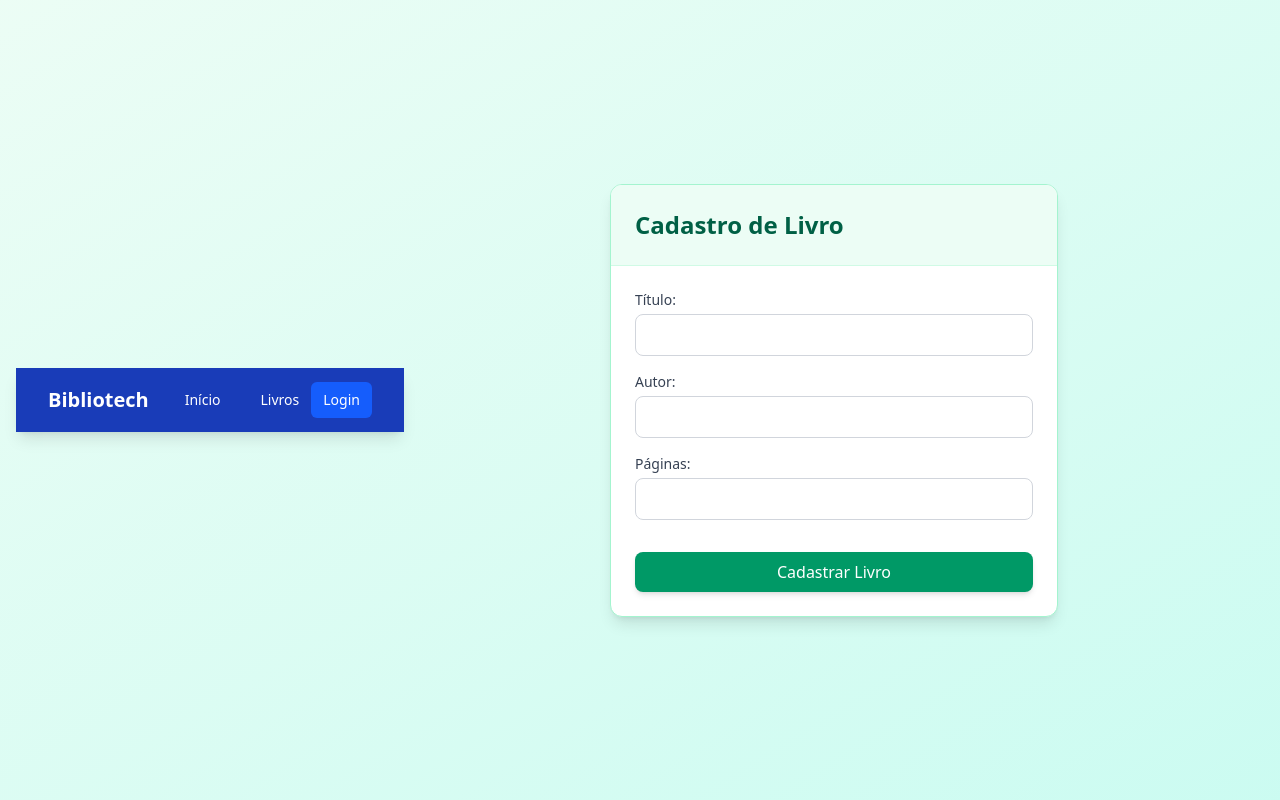
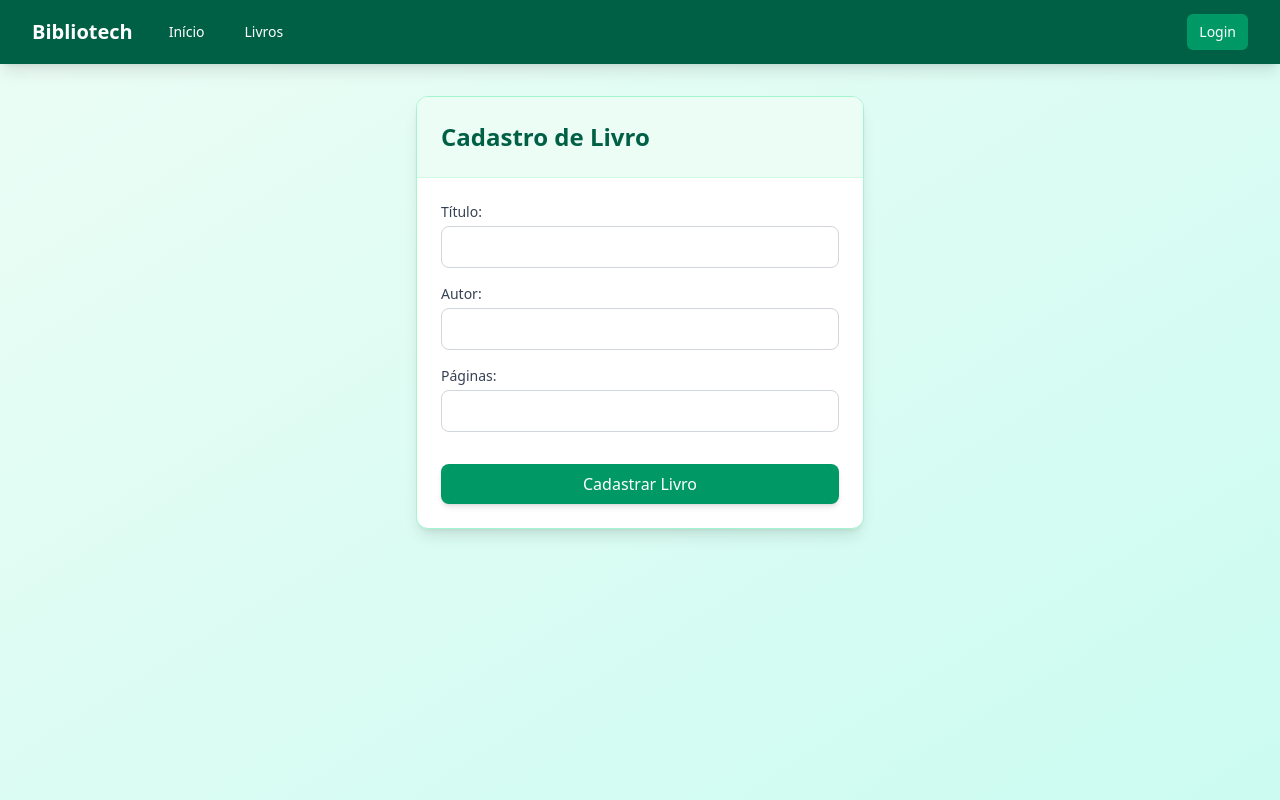
Before and after one commit to Rafael-de-Sa/virtual-library, a PHP site: page /cadastrarlivro.php in a window 1280 px wide. Run offline with PHP 8.4, Linux system fonts and the light colour scheme.

Commit message:
✨ feat: navbar

```diff
--- a/cadastrarlivro.php
+++ b/cadastrarlivro.php
@@ -1,7 +1,4 @@
 <?php
-// Iniciar ou restaurar a sessão para passar mensagens entre requisições
-session_start();
-
 // Verificar se o formulário foi enviado via POST
 if ($_SERVER["REQUEST_METHOD"] == "POST") {
     require_once("conexao.php");
@@ -60,7 +57,9 @@ $description = "Formulário de cadastro de livro";
 require_once("./head.php");
 ?>
 
-<body class="bg-gradient-to-br from-emerald-50 to-teal-100 min-h-screen flex items-center justify-center p-4">
+<body class="bg-gradient-to-br from-emerald-50 to-teal-100 min-h-screen">
+    <?php include_once("./navbar.php"); ?>
+    <div class="pt-8 px-4 flex items-center justify-center">
         <div class="w-full max-w-md mx-auto">
             <div class="bg-white rounded-xl shadow-lg overflow-hidden border border-emerald-200">
                 <h1 class="text-2xl font-bold text-emerald-800 p-6 border-b border-emerald-100 bg-emerald-50">Cadastro de Livro</h1>
@@ -95,6 +94,7 @@ require_once("./head.php");
                 </form>
             </div>
         </div>
+    </div>
 </body>
 
 </html>
--- a/head.php
+++ b/head.php
@@ -1,3 +1,4 @@
+<?php session_start(); ?>
 <!DOCTYPE html>
 <html lang="pt-br">
 
@@ -10,9 +11,3 @@
     <meta name="author" content="Rafael de Sá" />
     <script src="https://cdn.jsdelivr.net/npm/@tailwindcss/browser@4"></script>
 </head>
-
-<?php
-include_once("./navbar.php");
-
-
-?>
--- a/navbar.php
+++ b/navbar.php
@@ -1,4 +1,4 @@
-<nav class="bg-blue-800 shadow-lg">
+<nav class="bg-emerald-800 shadow-lg">
     <div class="max-w-7xl mx-auto px-4 sm:px-6 lg:px-8">
         <div class="flex justify-between h-16">
             <div class="flex">
@@ -9,13 +9,13 @@
 
                 <!-- Links de navegação para desktop -->
                 <div class="hidden md:ml-6 md:flex md:items-center md:space-x-4">
-                    <a href="./index.php" class="text-white hover:bg-blue-700 hover:text-white px-3 py-2 rounded-md text-sm font-medium">Início</a>
+                    <a href="./index.php" class="text-white hover:bg-emerald-700 hover:text-white px-3 py-2 rounded-md text-sm font-medium">Início</a>
                     <?php if (isset($_SESSION['admin']) && $_SESSION['admin']): ?>
-                        <a href="./adm.php" class="text-white hover:bg-blue-700 hover:text-white px-3 py-2 rounded-md text-sm font-medium">Painel Admin</a>
-                        <a href="./cadastrarusuario.php" class="text-white hover:bg-blue-700 hover:text-white px-3 py-2 rounded-md text-sm font-medium">Cadastrar Usuário</a>
-                        <a href="./cadastrarlivro.php" class="text-white hover:bg-blue-700 hover:text-white px-3 py-2 rounded-md text-sm font-medium">Cadastrar Livro</a>
+                        <a href="./adm.php" class="text-white hover:bg-emerald-700 hover:text-white px-3 py-2 rounded-md text-sm font-medium">Painel Admin</a>
+                        <a href="./cadastrarusuario.php" class="text-white hover:bg-emerald-700 hover:text-white px-3 py-2 rounded-md text-sm font-medium">Cadastrar Usuário</a>
+                        <a href="./cadastrarlivro.php" class="text-white hover:bg-emerald-700 hover:text-white px-3 py-2 rounded-md text-sm font-medium">Cadastrar Livro</a>
                     <?php else: ?>
-                        <a href="./livros.php" class="text-white hover:bg-blue-700 hover:text-white px-3 py-2 rounded-md text-sm font-medium">Livros</a>
+                        <a href="./livros.php" class="text-white hover:bg-emerald-700 hover:text-white px-3 py-2 rounded-md text-sm font-medium">Livros</a>
                     <?php endif; ?>
                 </div>
             </div>
@@ -26,13 +26,13 @@
                     <span class="text-white mx-4"><?= isset($_SESSION['user_name']) ? $_SESSION['user_name'] : 'Usuário' ?></span>
                     <a href="./logout.php" class="bg-red-500 hover:bg-red-700 text-white px-3 py-2 rounded-md text-sm font-medium">Sair</a>
                 <?php else: ?>
-                    <a href="./login.php" class="bg-blue-600 hover:bg-blue-500 text-white px-3 py-2 rounded-md text-sm font-medium">Login</a>
+                    <a href="./login.php" class="bg-emerald-600 hover:bg-emerald-500 text-white px-3 py-2 rounded-md text-sm font-medium">Login</a>
                 <?php endif; ?>
             </div>
 
             <!-- Botão Mobile -->
             <div class="flex items-center md:hidden">
-                <button type="button" class="mobile-menu-button inline-flex items-center justify-center p-2 rounded-md text-white hover:text-white hover:bg-blue-700 focus:outline-none focus:ring-2 focus:ring-inset focus:ring-white" aria-controls="mobile-menu" aria-expanded="false">
+                <button type="button" class="mobile-menu-button inline-flex items-center justify-center p-2 rounded-md text-white hover:text-white hover:bg-emerald-700 focus:outline-none focus:ring-2 focus:ring-inset focus:ring-white" aria-controls="mobile-menu" aria-expanded="false">
                     <span class="sr-only">Abrir menu principal</span>
                     <!-- Ícone de menu (três barras) -->
                     <svg class="block h-6 w-6" xmlns="http://www.w3.org/2000/svg" fill="none" viewBox="0 0 24 24" stroke="currentColor" aria-hidden="true">
@@ -50,18 +50,18 @@
     <!-- Menu Mobile -->
     <div class="hidden md:hidden" id="mobile-menu">
         <div class="px-2 pt-2 pb-3 space-y-1">
-            <a href="./index.php" class="text-white hover:bg-blue-700 block px-3 py-2 rounded-md text-base font-medium">Início</a>
+            <a href="./index.php" class="text-white hover:bg-emerald-700 block px-3 py-2 rounded-md text-base font-medium">Início</a>
             <?php if (isset($_SESSION['admin']) && $_SESSION['admin']): ?>
-                <a href="./adm.php" class="text-white hover:bg-blue-700 block px-3 py-2 rounded-md text-base font-medium">Painel Admin</a>
-                <a href="./cadastrarusuario.php" class="text-white hover:bg-blue-700 block px-3 py-2 rounded-md text-base font-medium">Cadastrar Usuário</a>
-                <a href="./cadastrarlivro.php" class="text-white hover:bg-blue-700 block px-3 py-2 rounded-md text-base font-medium">Cadastrar Livro</a>
+                <a href="./adm.php" class="text-white hover:bg-emerald-700 block px-3 py-2 rounded-md text-base font-medium">Painel Admin</a>
+                <a href="./cadastrarusuario.php" class="text-white hover:bg-emerald-700 block px-3 py-2 rounded-md text-base font-medium">Cadastrar Usuário</a>
+                <a href="./cadastrarlivro.php" class="text-white hover:bg-emerald-700 block px-3 py-2 rounded-md text-base font-medium">Cadastrar Livro</a>
             <?php else: ?>
-                <a href="./livros.php" class="text-white hover:bg-blue-700 block px-3 py-2 rounded-md text-base font-medium">Livros</a>
+                <a href="./livros.php" class="text-white hover:bg-emerald-700 block px-3 py-2 rounded-md text-base font-medium">Livros</a>
             <?php endif; ?>
             <?php if (isset($_SESSION['user_id'])): ?>
-                <a href="./logout.php" class="text-white hover:bg-blue-700 block px-3 py-2 rounded-md text-base font-medium">Sair</a>
+                <a href="./logout.php" class="text-white hover:bg-emerald-700 block px-3 py-2 rounded-md text-base font-medium">Sair</a>
             <?php else: ?>
-                <a href="./login.php" class="text-white hover:bg-blue-700 block px-3 py-2 rounded-md text-base font-medium">Login</a>
+                <a href="./login.php" class="text-white hover:bg-emerald-700 block px-3 py-2 rounded-md text-base font-medium">Login</a>
             <?php endif; ?>
         </div>
     </div>
```
Also changed, not shown: login.php (+4 -3 lines). Lines whose indentation alone changed are shown as unchanged.
